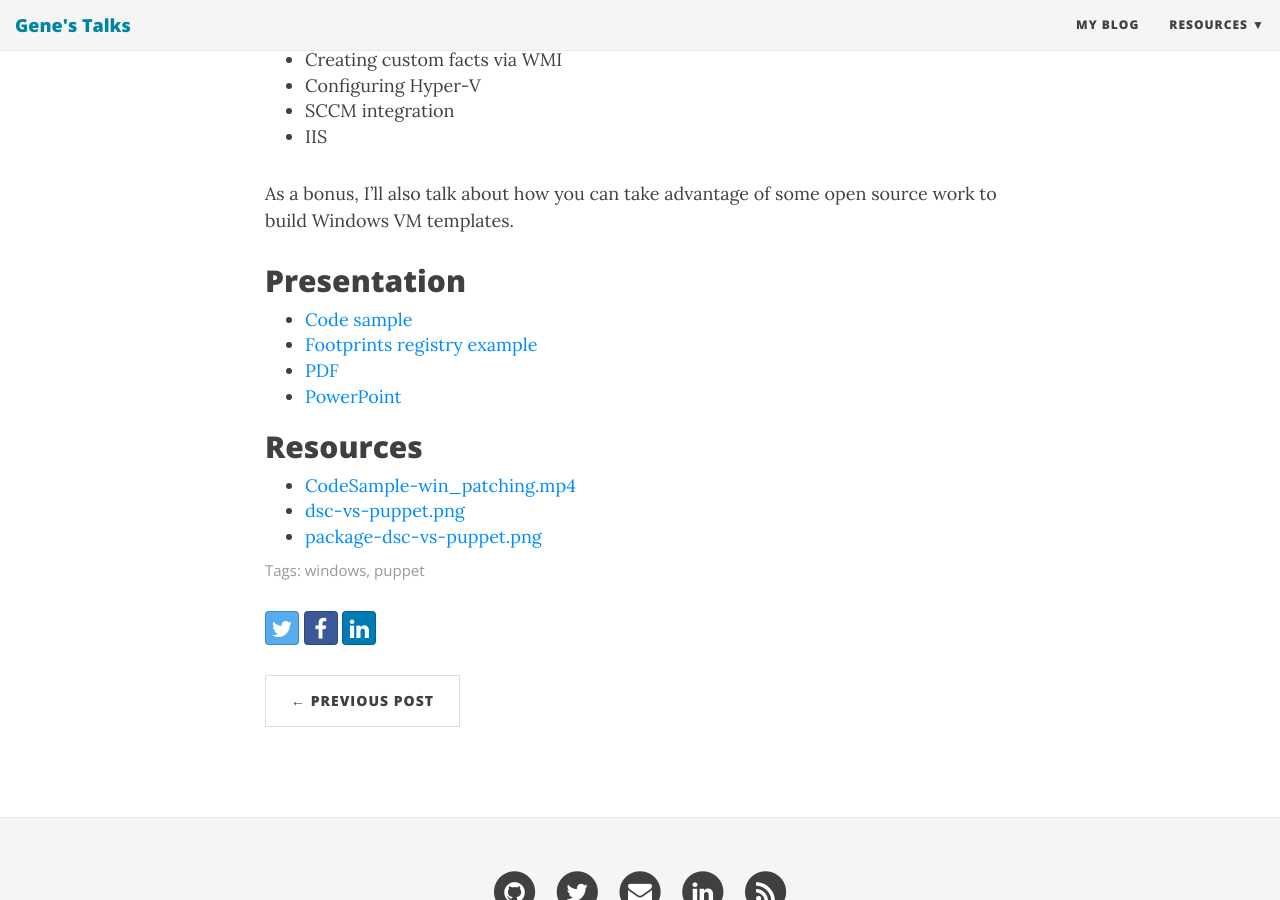
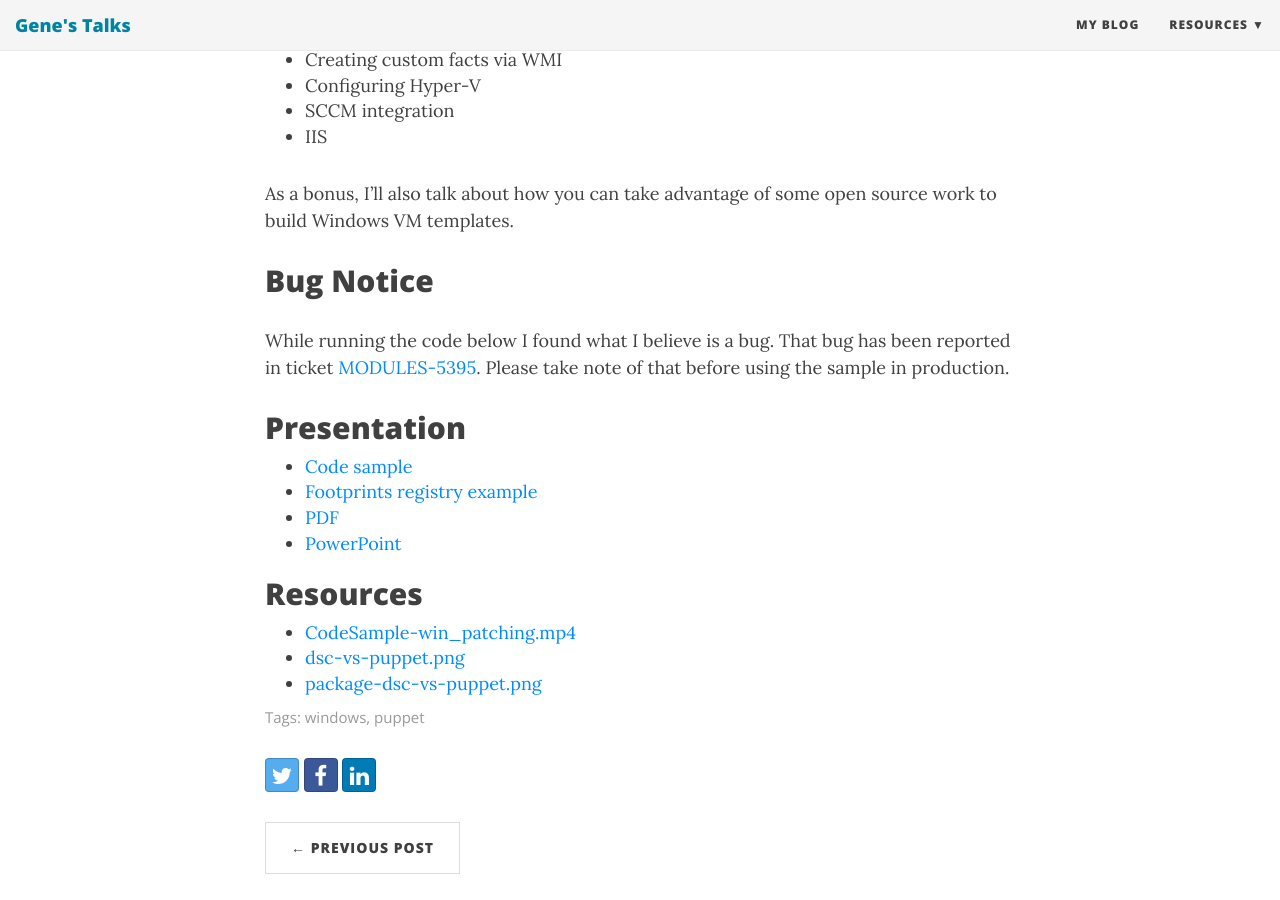
Before and after one commit to genebean/talks, a Jekyll site: the page built from _posts/2017-08-03-Windows-Configuration-Management-with-Puppet.md, in a window 1280 px wide and 900 px high, scrolled down 706 px. Built offline with Jekyll 4.4.1, drawn with Linux system fonts in a browser that asks for light colours; nearby versions of some CDN libraries; comment, search, counter and statistics services are not loaded.

Commit message:
Adding bug report info

```diff
--- a/_posts/2017-08-03-Windows-Configuration-Management-with-Puppet.md
+++ b/_posts/2017-08-03-Windows-Configuration-Management-with-Puppet.md
@@ -27,6 +27,12 @@ Here are some of the topics we will touch on in this talk:
 As a bonus, I'll also talk about how you can take advantage of some open source
 work to build Windows VM templates.
 
+## Bug Notice
+
+While running the code below I found what I believe is a bug. That bug has been
+reported in ticket [MODULES-5395](https://tickets.puppetlabs.com/browse/MODULES-5395).
+Please take note of that before using the sample in production.
+
 ## Presentation
 
 * [Code sample]({{ site.url }}/2017/08/03/code_sample)
```
